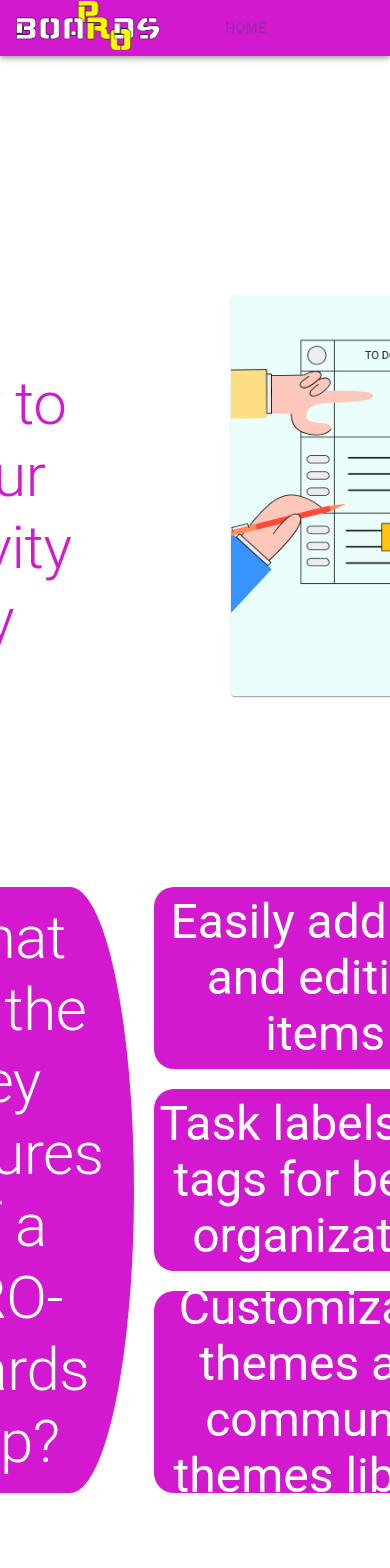
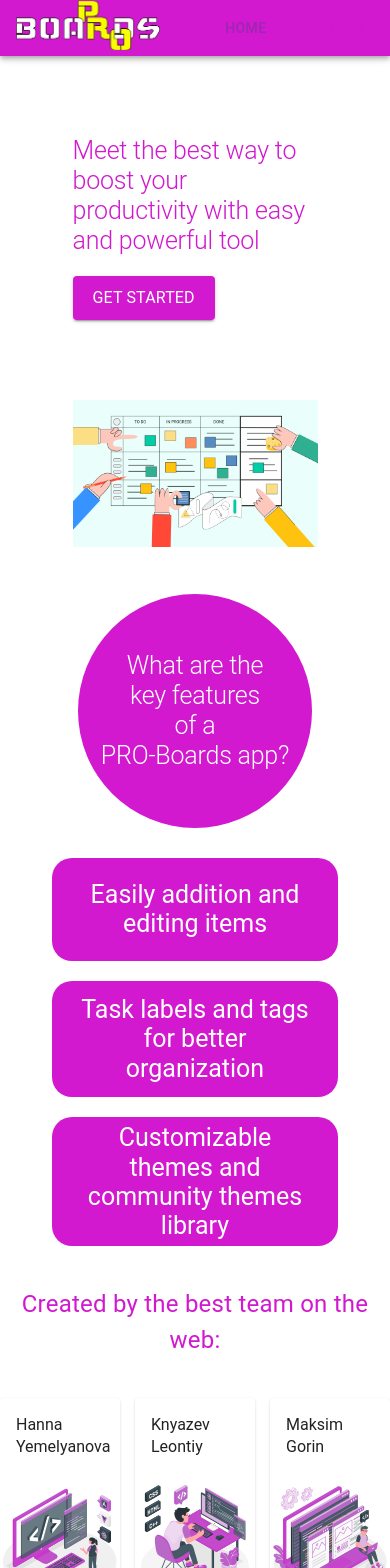
Before and after one commit to potatosim/rs-clone, a React (Create React App) app: page / in a window 390 px wide. Shown: the top 1568 px of the page. Built offline with nearby package versions, Linux system fonts and the light colour scheme; no server answers; the database is empty.

Commit message:
feat: implement responsiveness for home page

```diff
--- a/src/components/HomePageElements/SectionOne.tsx
+++ b/src/components/HomePageElements/SectionOne.tsx
@@ -1,6 +1,6 @@
 import Button from '@mui/material/Button';
 import { motion } from 'framer-motion';
-import { Box, Card, CardMedia, Typography } from '@mui/material';
+import { Grid, Typography } from '@mui/material';
 import taskBoardImg from 'static/images/taskBoardMain.png';
 import { Link } from 'react-router-dom';
 import { AppRoutes } from 'enum/AppRoutes';
@@ -25,19 +25,50 @@ export const SectionOne = () => {
   const [user] = useAuthState(auth);
 
   return (
-    <Box
+    <Grid
+      container
+      spacing={10}
       initial="hidden"
       whileInView="visible"
       component={motion.div}
-      sx={{ display: 'flex', columnGap: 20, width: '80%', height: '70vh', marginTop: 30 }}
+      sx={{
+        width: { lg: '80%', xs: '100%' },
+        // height: '70vh',
+        marginTop: {
+          lg: 10,
+          sm: 5,
+          xs: 0,
+        },
+        paddingLeft: {
+          xs: 0,
+          lg: 0,
+          md: 0,
+          sm: 0,
+        },
+        paddingBottom: {
+          lg: 40,
+          md: 25,
+          sm: 15,
+          xs: 5,
+        },
+        justifyContent: 'center',
+      }}
     >
-      <Box>
+      <Grid item xs={10} sm={6} xl={6} sx={{}}>
         <Typography
           variants={sectionAnimation}
           custom={1}
           component={motion.div}
           variant="h2"
           color="primary"
+          sx={{
+            fontSize: {
+              lg: 50,
+              md: 20,
+              sm: 15,
+              xs: 25,
+            },
+          }}
         >
           Meet the best way to boost your productivity with easy and powerful tool
         </Typography>
@@ -68,10 +99,10 @@ export const SectionOne = () => {
             </Typography>
           )}
         </Button>
-      </Box>
-      <Card sx={{ minWidth: 600, height: 400 }}>
-        <CardMedia image={taskBoardImg} sx={{ width: '100%', height: '100%' }} />
-      </Card>
-    </Box>
+      </Grid>
+      <Grid item xs={10} sm={6} xl={6}>
+        <img src={taskBoardImg} style={{ width: '100%' }} />
+      </Grid>
+    </Grid>
   );
 };
--- a/src/components/HomePageElements/SectionThree.tsx
+++ b/src/components/HomePageElements/SectionThree.tsx
@@ -1,6 +1,7 @@
 import { motion } from 'framer-motion';
 import { Box, Card, Typography, CardContent } from '@mui/material';
 import { TeamOne, TeamTwo, TeamThree } from 'static';
+import { useTheme } from '@mui/material/styles';
 
 const cardsAnimation = {
   hidden: {
@@ -15,9 +16,19 @@ const cardsAnimation = {
 };
 
 export const SectionThree = () => {
+  const theme = useTheme();
+  const myColor = theme.palette.primary.main;
+
   return (
     <Box
-      sx={{ marginTop: 20 }}
+      sx={{
+        marginTop: {
+          lg: 20,
+          sm: 10,
+          xs: 5,
+        },
+        marginBottom: 2,
+      }}
       initial="hidden"
       whileInView="visible"
       viewport={{ amount: 0.2 }}
@@ -28,7 +39,14 @@ export const SectionThree = () => {
         component={motion.div}
         variants={cardsAnimation}
         color="primary"
-        variant="h3"
+        sx={{
+          fontSize: {
+            lg: '3rem',
+            sm: '2rem',
+            xs: '1.5rem',
+          },
+          textAlign: 'center',
+        }}
       >
         Created by the best team on the web:
       </Typography>
@@ -40,52 +58,105 @@ export const SectionThree = () => {
         sx={{
           display: 'flex',
           justifyContent: 'space-between',
-          columnGap: 10,
           marginTop: 5,
         }}
       >
         <Card
-          sx={{ width: 200, height: 'min-content' }}
+          sx={{
+            width: {
+              lg: 200,
+              xs: 120,
+            },
+            height: 'min-content',
+          }}
           custom={3}
           component={motion.div}
           variants={cardsAnimation}
         >
           <CardContent>
-            <Typography gutterBottom variant="h5" component="div">
+            <Typography
+              gutterBottom
+              variant="h5"
+              component="div"
+              sx={{
+                fontSize: {
+                  lg: '1.5rem',
+                  md: '1.5rem',
+                  sm: '1rem',
+                  xs: '1rem',
+                },
+              }}
+            >
               Hanna Yemelyanova
             </Typography>
           </CardContent>
 
-          <TeamOne />
+          <TeamTwo fill={myColor} />
         </Card>
         <Card
-          sx={{ width: 200, height: 'min-content' }}
+          sx={{
+            width: {
+              lg: 200,
+              xs: 120,
+            },
+            height: 'min-content',
+          }}
           custom={2}
           component={motion.div}
           variants={cardsAnimation}
         >
           <CardContent>
-            <Typography gutterBottom variant="h5" component="div">
+            <Typography
+              gutterBottom
+              variant="h5"
+              component="div"
+              sx={{
+                fontSize: {
+                  lg: '1.5rem',
+                  md: '1.5rem',
+                  sm: '1rem',
+                  xs: '1rem',
+                },
+              }}
+            >
               Knyazev Leontiy
             </Typography>
           </CardContent>
 
-          <TeamTwo />
+          <TeamOne fill={myColor} />
         </Card>
 
         <Card
-          sx={{ width: 200, height: 'min-content' }}
+          sx={{
+            width: {
+              lg: 200,
+              xs: 120,
+            },
+            height: 'min-content',
+          }}
           custom={4}
           component={motion.div}
           variants={cardsAnimation}
         >
           <CardContent>
-            <Typography gutterBottom variant="h5" component="div">
+            <Typography
+              gutterBottom
+              variant="h5"
+              component="div"
+              sx={{
+                fontSize: {
+                  lg: '1.5rem',
+                  md: '1.5rem',
+                  sm: '1rem',
+                  xs: '1rem',
+                },
+              }}
+            >
               Maksim <br /> Gorin
             </Typography>
           </CardContent>
 
-          <TeamThree />
+          <TeamThree fill={myColor} />
         </Card>
       </Box>
     </Box>
--- a/src/components/HomePageElements/SectionTwo.tsx
+++ b/src/components/HomePageElements/SectionTwo.tsx
@@ -1,9 +1,10 @@
 import { motion } from 'framer-motion';
-import { Box, Typography } from '@mui/material';
+import { Grid, Typography } from '@mui/material';
+import styled from '@emotion/styled';
 
-const sectionAnimation = {
+const featureQuestionAnimation = {
   hidden: {
-    x: -200,
+    x: -50,
     opacity: 0,
   },
   visible: {
@@ -24,38 +25,83 @@ const elementAnimation = {
   }),
 };
 
+const FeatureDescription = styled(Typography)(() => ({
+  textAlign: 'center',
+  padding: '5%  10%',
+}));
+
 export const SectionTwo = () => {
   return (
-    <Box
+    <Grid //main wrapper
+      justifyContent="center"
+      container
+      direction="row"
       sx={{
-        display: 'flex',
         width: '80%',
-        columnGap: '20px',
-        marginLeft: 'auto',
+        columnGap: '30px',
+        rowGap: {
+          xs: '30px',
+        },
       }}
     >
-      <Box
-        viewport={{ amount: 0.2, once: true }}
+      <Grid //question wrapper
+        item
+        lg={3}
+        md={2}
+        sm={2}
+        xs={9}
+        viewport={{ amount: 0.7, once: true }}
         initial="hidden"
         whileInView="visible"
         component={motion.div}
         sx={{
-          width: '350px',
-          borderRadius: '50% 25% 25% 50% / 0% 50% 50% 0%',
-          borderTopLeftRadius: '30px',
-          borderBottomLeftRadius: '30px',
+          aspectRatio: '1 / 1 ',
+          display: 'flex',
+          alignItems: 'center',
+          justifyContent: 'center',
+          borderRadius: {
+            lg: '50% 25% 25% 50% / 0% 50% 50% 0%',
+            sm: '50% 25% 25% 50% / 0% 50% 50% 0%',
+            xs: '50%',
+          },
+          borderTopLeftRadius: {
+            lg: '30px',
+            sm: '30px',
+          },
+          borderBottomLeftRadius: {
+            lg: '30px',
+            sm: '30px',
+          },
           textAlign: 'center',
-          padding: '15px 30px 15px 15px',
           bgcolor: 'primary.main',
         }}
-        variants={sectionAnimation}
+        variants={featureQuestionAnimation}
       >
-        <Typography variant="h2" color="#FFF">
+        <Typography
+          variant="h2"
+          color="#FFF"
+          sx={{
+            fontSize: {
+              lg: 50,
+              md: 30,
+              sm: 15,
+              xs: 25,
+            },
+            padding: {
+              lg: '10% 15%',
+              sm: '15% 20%',
+            },
+          }}
+        >
           What are the <br /> key features <br /> of a <br />
           PRO-Boards app?
         </Typography>
-      </Box>
-      <Box
+      </Grid>
+      <Grid //features wrapper
+        item
+        lg={8}
+        sm={7}
+        xs={11}
         viewport={{ amount: 0.8, once: true }}
         initial="hidden"
         whileInView="visible"
@@ -64,10 +110,10 @@ export const SectionTwo = () => {
           display: 'flex',
           flexDirection: 'column',
           rowGap: '20px',
-          flexGrow: '1',
         }}
       >
-        <Box
+        <Grid //first feature
+          item
           component={motion.div}
           variants={elementAnimation}
           custom={3}
@@ -77,49 +123,83 @@ export const SectionTwo = () => {
             justifyContent: 'center',
             height: '33.3%',
             bgcolor: 'primary.main',
-            maxWidth: '60%',
             borderRadius: '20px',
           }}
         >
-          <Typography sx={{ textAlign: 'center' }} variant="h3" color="#FFF">
+          <FeatureDescription
+            variant="h3"
+            color="#FFF"
+            sx={{
+              fontSize: {
+                lg: 50,
+                md: 30,
+                sm: 15,
+                xs: 25,
+              },
+            }}
+          >
             Easily addition and editing items
-          </Typography>
-        </Box>
-        <Box
+          </FeatureDescription>
+        </Grid>
+        <Grid //second feature
+          item
           component={motion.div}
           variants={elementAnimation}
           custom={6}
           sx={{
             display: 'flex',
             alignItems: 'center',
+            justifyContent: 'center',
             height: '33.3%',
             bgcolor: 'primary.main',
-            maxWidth: '60%',
             borderRadius: '20px',
           }}
         >
-          <Typography sx={{ textAlign: 'center' }} variant="h3" color="#FFF">
+          <FeatureDescription
+            variant="h3"
+            color="#FFF"
+            sx={{
+              fontSize: {
+                lg: 50,
+                md: 30,
+                sm: 15,
+                xs: 25,
+              },
+            }}
+          >
             Task labels and tags for better organization
-          </Typography>
-        </Box>
-        <Box
+          </FeatureDescription>
+        </Grid>
+        <Grid //third feature
+          item
           component={motion.div}
           variants={elementAnimation}
           custom={9}
           sx={{
             display: 'flex',
             alignItems: 'center',
+            justifyContent: 'center',
             height: '33.3%',
             bgcolor: 'primary.main',
-            maxWidth: '60%',
             borderRadius: '20px',
           }}
         >
-          <Typography sx={{ textAlign: 'center' }} variant="h3" color="#FFF">
+          <FeatureDescription
+            variant="h3"
+            color="#FFF"
+            sx={{
+              fontSize: {
+                lg: 50,
+                md: 30,
+                sm: 15,
+                xs: 25,
+              },
+            }}
+          >
             Customizable themes and community themes library
-          </Typography>
-        </Box>
-      </Box>
-    </Box>
+          </FeatureDescription>
+        </Grid>
+      </Grid>
+    </Grid>
   );
 };
```
